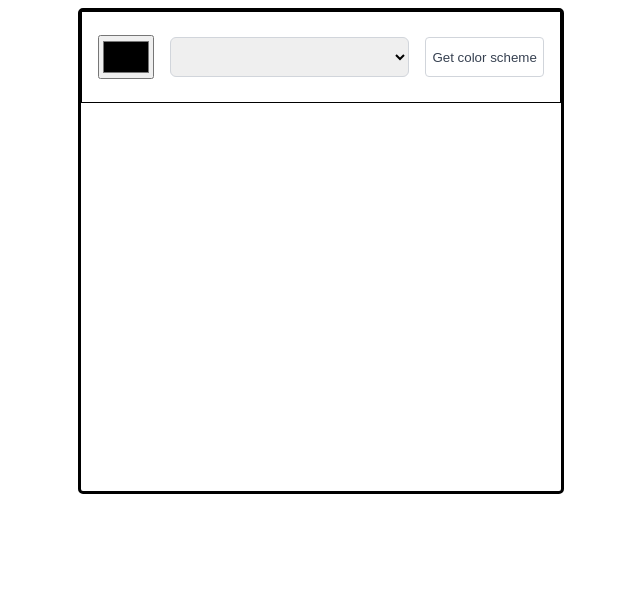
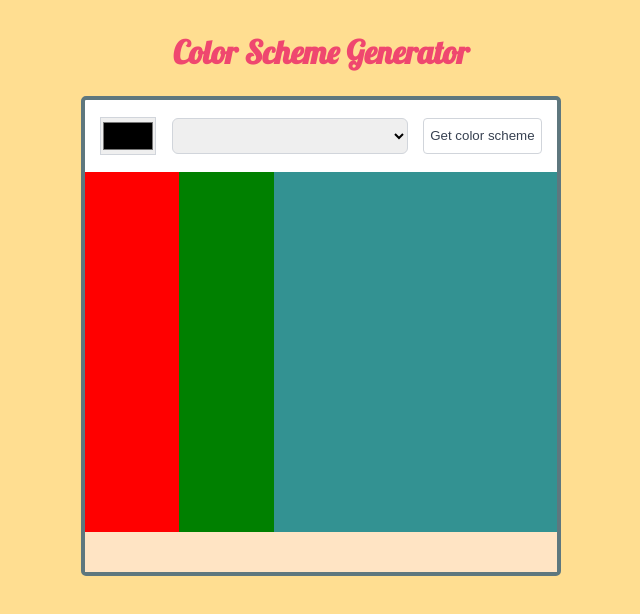
Before and after one commit to HawaJeme/Color-Scheme-Generator, a plain HTML site: page index.html in a window 1280 px wide. Shown: the whole page, without its empty margins (319-959 px from the left). Drawn offline with Linux system fonts and the light colour scheme.

Commit message:
building functionality & modifying css

```diff
--- a/index.css
+++ b/index.css
@@ -1,37 +1,54 @@
+*{
+    box-sizing: border-box;
+}
+body{
+    background-color: #ffde91;
+}
+/* how to center the html page itself */
+header{
+    height: 4rem;
+    margin-top: 2rem;
+    font-family: 'Lobster', cursive;
+    color: #ef476f;
+    text-align: center;
+}
 .container{
-    display: flex;
+    grid-template-rows:  4.5rem auto  2.5rem;
     background-color: rgb(255, 255, 255);
-    border: 3px solid black;
+    border: 4px solid #5e777e;
     border-radius: 5px;
     margin: 0 auto;
     width: 30rem;
     height: 30rem;
 }
+.container,
+#colors,
+#footer{
+    display: grid;
+    grid-template-columns: repeat(5, 1fr);
+}
 .main{
+    grid-column: 1/-1;
     display: flex;
-    border: 1px solid black;
-    width: 100%;
-    height:  5.625rem;
-    align-items: center;
+    height: 60%;
+    align-self: center;
+    justify-content:space-evenly;
 }
-.items{
-    display: flex;
-    width: 100%;
-    height: 45%;
-    justify-content: space-evenly;
-}
-/* align-items: center; */
 #select-box{
     width: 50%;
     border-radius: 6px;
 }
-#color-selector{
+#color-Picker{
     align-self: center;
-    height: 2.7rem;
+    height: 2.4rem;
     width: 3.5rem;
+    padding: 0;
+    border-color: #D1D5DB;
 }
 #get-color-btn,
 #select-box{
+    height: 85%;
+    align-self: center;
     border: 1px solid #D1D5DB;
 }
 #get-color-btn{
@@ -39,3 +56,20 @@
     background-color: white;
     color: #374151;
 }
+#colors{
+    grid-column: 1/-1;
+    background-color: rgb(51, 146, 146);
+
+}
+.diiv{
+    background-color: red;
+}
+.green{
+    background-color: green;
+}
+#footer{
+    grid-column: 1/-1;
+    align-items: center;
+    justify-items: center;
+    background-color: bisque
+}
--- a/index.html
+++ b/index.html
@@ -1,24 +1,36 @@
 <!DOCTYPE html>
 <html lang="en">
 <head>
-    <meta charset="UTF-8">
-    <meta http-equiv="X-UA-Compatible" content="IE=edge">
-    <meta name="viewport" content="width=device-width, initial-scale=1.0">
-    <link rel="stylesheet" href="index.css"/>
-    <title>Document</title>
+    <title>Color Scheme Project</title>
+    <!-- META TAGS -->
+        <meta charset="UTF-8">
+        <meta http-equiv="X-UA-Compatible" content="IE=edge">
+        <meta name="viewport" content="width=device-width, initial-scale=1.0">
+    <!-- GOOGLE FONT LINK -->
+        <link rel="preconnect" href="https://fonts.googleapis.com">
+        <link rel="preconnect" href="https://fonts.gstatic.com" crossorigin>
+        <link href="https://fonts.googleapis.com/css2?family=Lobster&display=swap" rel="stylesheet">
+    <!-- CSS LINK -->
+        <link rel="stylesheet" href="index.css"/>
 </head>
 <body>
+    <header>
+        <h1>Color Scheme Generator</h1>
+    </header>
     <div class="container">
-        <div class="main">
-            <div class="items">
-                <input id="color-selector" type="color"/>
+            <div class="main">
+                <input id="color-Picker" type="color"/>
                 <select id="select-box"></select>
                 <button id="get-color-btn">Get color scheme</button>
             </div>
+        <div id="colors">
+            <div class="diiv"></div>
+            <div class="green"></div>
         </div>
-        <div class="colors">
+        <div id="footer">
 
         </div>
     </div>
+    <script src="index.js"></script>
 </body>
 </html>
--- /dev/null
+++ b/index.js
@@ -0,0 +1,19 @@
+// fetch("https://www.thecolorapi.com/")
+const colorPicker = document.getElementById("color-Picker")
+const getColorBtn = document.getElementById("get-color-btn")
+const colors = document.getElementById("colors")
+const footer = document.getElementById("footer")
+
+getColorBtn.addEventListener('click', ()=> {
+    fetch(`https://www.thecolorapi.com/scheme?hex=24B1E0&mode=triad&count=5`)
+    .then(Response => Response.json())
+    .then(data => {
+        const colorSchemeArr = data.colors
+            colorSchemeArr.map(color => {
+                const colorsHex = color.hex.value
+                // console.log(`<div>${colorsHex}</div>`)
+                footer.innerHTML += `<div>${colorsHex}</div>`
+                })
+        })
+    // console.log(colorPicker.value)
+})
```
